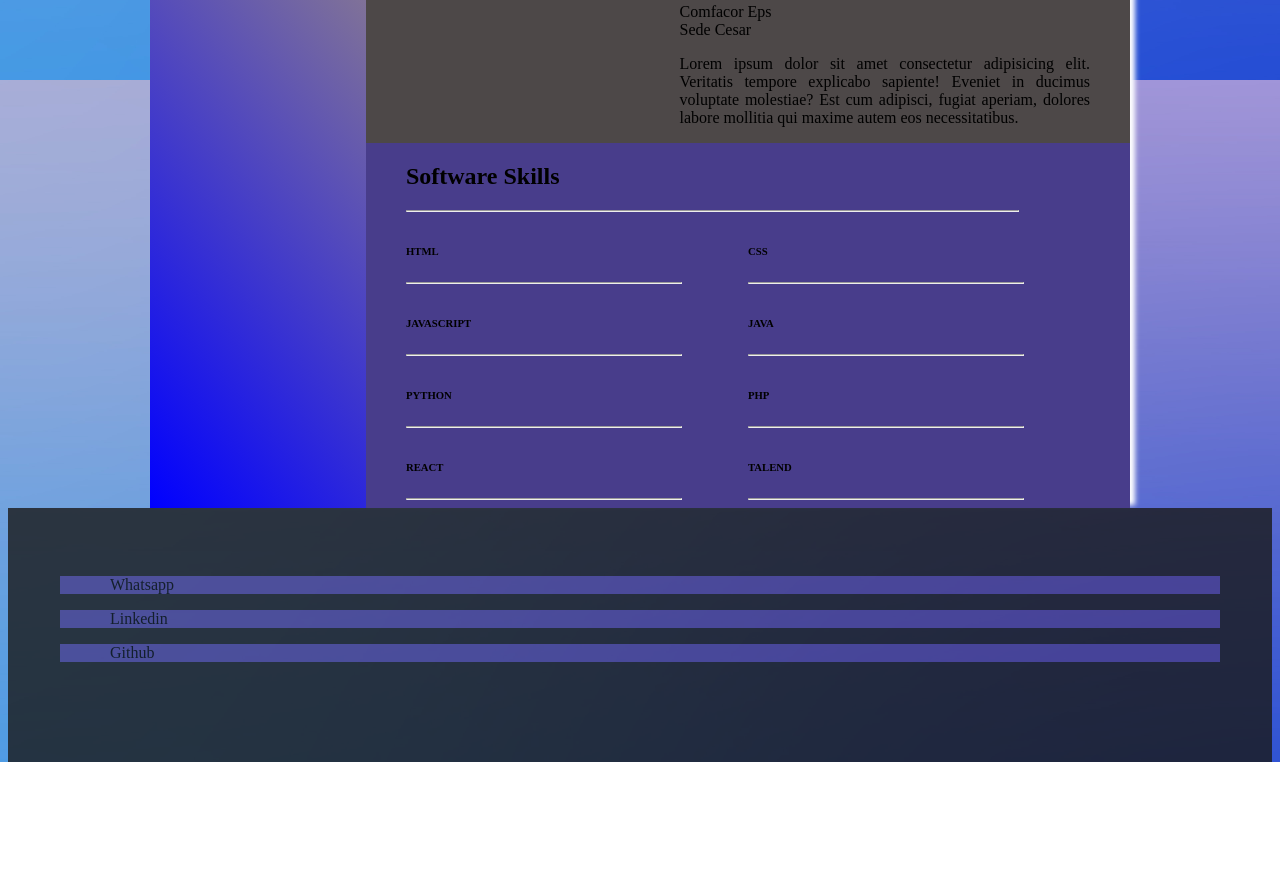
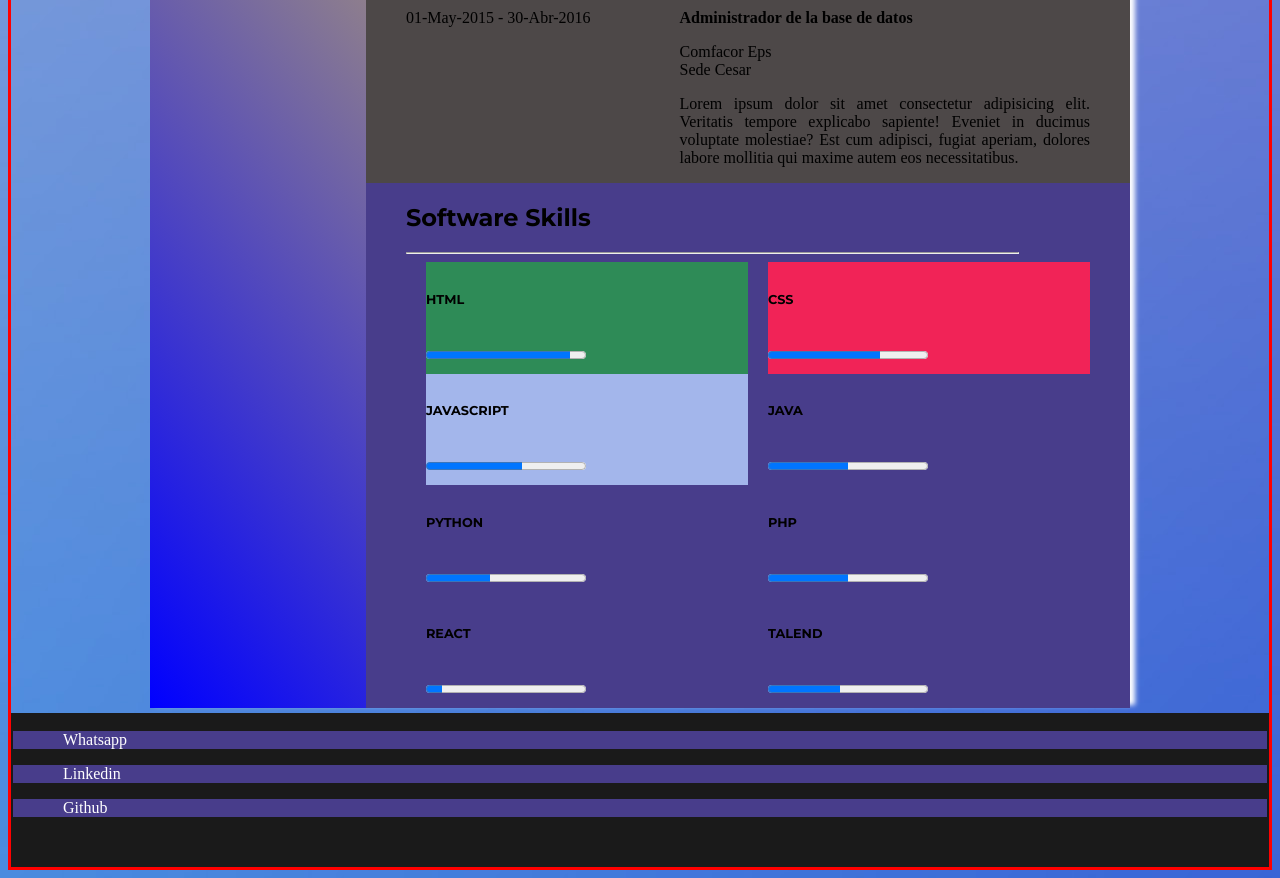
Before and after one commit to ivandiaz94ing/portafilio-html-css, a plain HTML site: page hv.html in a window 1280 px wide. Shown: the part 720-1598 px from the top of the page. Before the commit the page ends 1482 px from the top, so only its background shows below. Drawn offline with Linux system fonts and the light colour scheme; a web font is replaced by a local one.

Commit message:
mejorando el footer

```diff
--- a/hv.html
+++ b/hv.html
@@ -83,47 +83,46 @@
                 <hr>
                 <div class="skill">
 
-                    <div class="item1">
+                    <div class="item1 item-skill">
                         <h6>HTML</h6>
-                        <hr>
+                        <progress class="barra-skill" max="100" value="90"></progress>
                     </div>
 
-                    <div class="item2">
+                    <div class="item2 item-skill">
                         <h6>CSS</h6>
-                        <hr>
+                        <progress class="barra-skill" max="100" value="70"></progress>
                     </div>
 
-                    <div class="item3">
+                    <div class="item3 item-skill">
                         <h6>JAVASCRIPT</h6>
-                        <hr>
+                        <progress class="barra-skill" max="100" value="60"></progress>
                     </div>
 
-                    <div class="item4">
+                    <div class="item4 item-skill">
                         <h6>JAVA</h6>
-                        <hr>
+                        <progress class="barra-skill" max="100" value="50"></progress>
                     </div>
 
-                    <div class="item5">
+                    <div class="item5 item-skill">
                         <h6>PYTHON</h6>
-                        <hr>
-
+                        <progress class="barra-skill" max="100" value="40"></progress>
                     </div>
 
-                    <div class="item6">
+                    <div class="item6 item-skill">
                         <h6>PHP</h6>
-                        <hr>
+                        <progress class="barra-skill" max="100" value="50"></progress>
                     </div>
 
 
 
-                    <div class="item7">
+                    <div class="item7 item-skill">
                         <h6>REACT</h6>
-                        <hr>
+                        <progress class="barra-skill" max="100" value="10"> 70% </progress>
                     </div>
 
-                    <div class="item8">
+                    <div class="item8 item-skill">
                         <h6>TALEND</h6>
-                        <hr>
+                        <progress class="barra-skill" max="100" value="45"> 70% </progress>
 
                     </div>
 
--- a/style.css
+++ b/style.css
@@ -4,14 +4,18 @@
     --tittle: #fecb00;
     --montserrat: "montserrat";
 }
+html{
+}
 body{
+    display: flex;
+    flex-direction: column;
     box-sizing: border-box;
     background-image: url("./img/4.jpg");
-    background-repeat: no-repeat;
-    background-attachment: fixed;
     background-position: center;
-    background-size: cover;
-    height: 20em;
+    border: solid red;
+    min-height: 100vh;
+
+
 
 }
 header{
@@ -50,6 +54,16 @@ ul :hover  {
     color: rgb(5, 5, 5);
 
 }
+
+footer{
+    color: white;
+    margin-top: auto;
+}
+
+main{
+    margin-bottom: 5px;
+    flex-grow: 1;
+}
 /*FIN PROPIEDADES COMPARTIDAS*/
 
 
@@ -79,7 +93,7 @@ justify-content: center;
 .container{
     display: flex;
     width: 980px;
-    height: 1150px;
+    height: auto;
     background-color: rgb(77, 72, 72);
     box-shadow: 5px -3px 5px white;
     margin-top: 35px;
@@ -116,6 +130,7 @@ justify-content: center;
     width: 100%;
     padding: 0px;
     margin-top: .5px;
+    padding-bottom: 12px;
 
 }
 .contenedor-title > *{
@@ -177,9 +192,38 @@ div hr{
 .skill{
     display: grid;
     grid-template-columns: 1fr 1fr;
+    grid-template-rows: 25%;
     /*grid-template-columns: 1fr 1fr;*/
 }
 
+.habilidades > *{
+    font-family: var(--montserrat);
+
+}
+
+.item1 {
+    background-color: seagreen;
+}
+
+.item2{
+    background-color: rgb(241, 35, 87);
+}
+.item3{
+    background-color: rgb(163, 182, 235);
+}
+
+.barra-skill{
+    margin-top: 10px;
+    margin-bottom: 10px;
+}
+
+.item-skill{
+    margin-left: 20px;
+}
+
+.item-skill > h6{
+    font-size: 80%;
+}
 
 /*FIN PROPIEDADES DE CV O HV*/
 
@@ -190,8 +234,7 @@ footer{
     margin-left: 0px;
     margin-right: 0px;
     margin: 0;
-    padding: 52px;
-    opacity: 0.8;
+    padding: 2px;
 
 }
 footer p {
```
Also changed, not shown: about.html (+3 -0 lines), contactos.html (+2 -0 lines).
